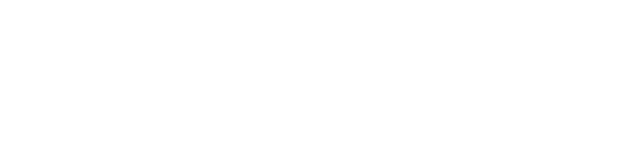
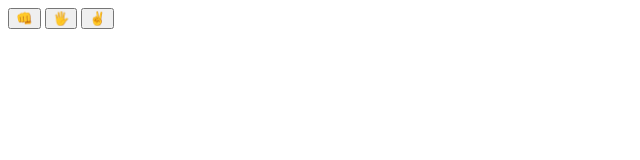
Before and after one commit to ArchivexBlasich/Rock-Paper-Scissors, a plain HTML site: page index.html in a window 1280 px wide. Shown: the whole page, without its empty margins (0-640 px from the left). Drawn offline with Linux system fonts and the light colour scheme.

Commit message:
Add html stucture

```diff
--- a/index.html
+++ b/index.html
@@ -4,8 +4,26 @@
     <meta charset="UTF-8">
     <meta name="viewport" content="width=device-width, initial-scale=1.0">
     <title>Rock Paper Scissors</title>
+    <script defer ="./script.js"></script>
 </head>
+
 <body>
-    <script src="./script.js"></script>
+    <main class="main-container">
+        <div class="container">
+            <div class="results">
+                <div class="human-result">
+
+                </div>
+                <div class="computer-result">
+
+                </div>
+            </div>
+            <div class="options-to-select">
+                <button class="rock">👊</button>
+                <button class="paper">🖐️</button>
+                <button class="scissors">✌️</button>
+            </div>
+        </div>
+    </main>
 </body>
 </html>
```
